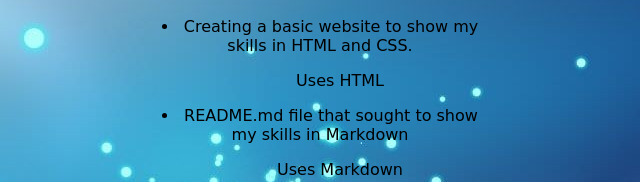
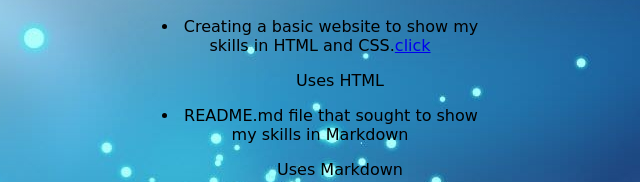
Before and after one commit to cnyakundi/my-portifolio, a plain HTML site: page index.html in a window 1280 px wide. Shown: the part 235-417 px from the top of the page, 320-960 px from the left. Drawn offline with Linux system fonts and the light colour scheme.

Commit message:
Addd a link to my list of projects

```diff
--- a/index.html
+++ b/index.html
@@ -14,7 +14,7 @@
         <h2>List of Projects I have Done</h2>
 
         <li>
-            Creating a basic website to show my skills in HTML and CSS.
+            Creating a basic website to show my skills in HTML and CSS.<a href="https://github.com/cnyakundi/my-second-website">click</a>
             <ul>
                 Uses HTML
             </ul>
```
